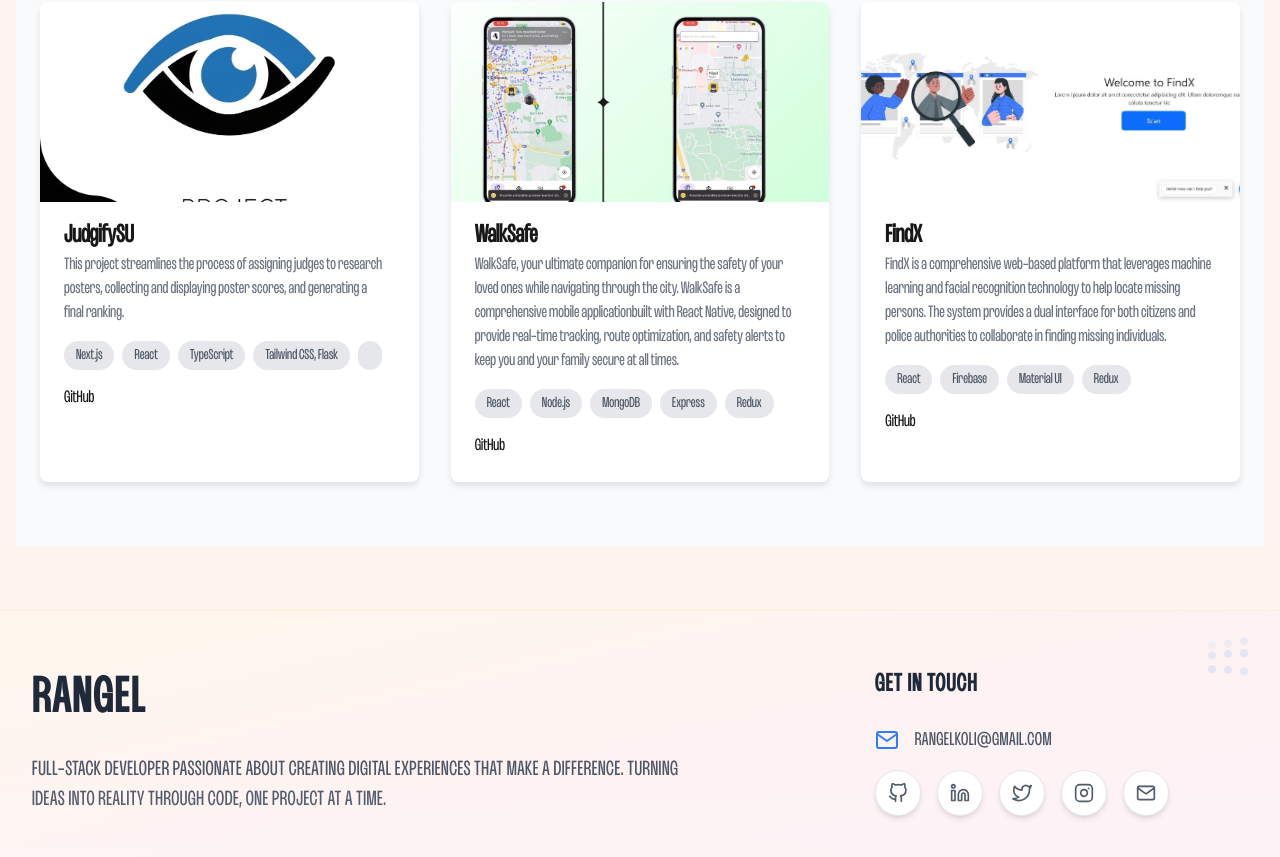
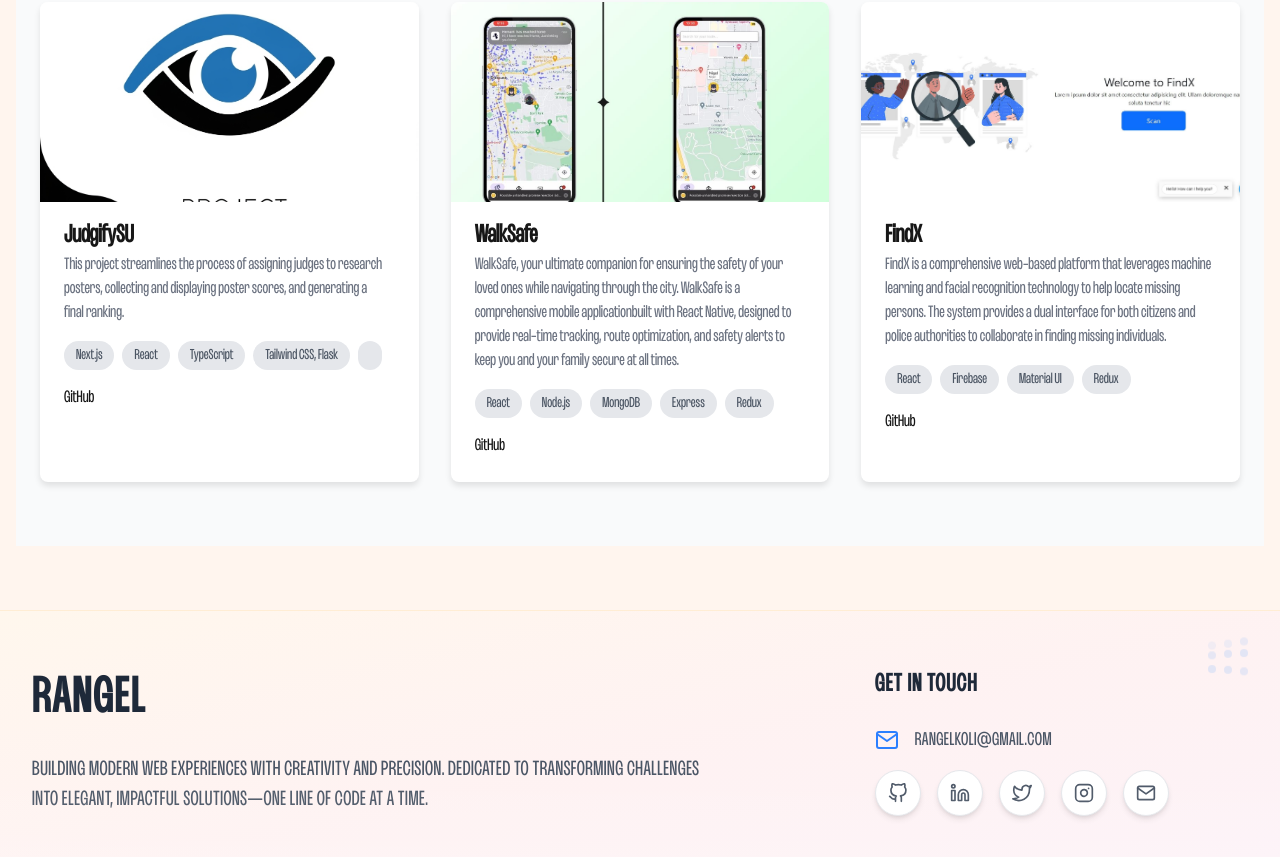
Before and after one commit to rangelkoli/rangelkoli-portfolio, a Next.js app: page /projects in a window 1280 px wide. Shown: the part 203-1060 px from the top of the page. Built offline with nearby package versions, Linux system fonts and the light colour scheme; a web font is replaced by a local one.

Commit message:
refactor: remove unused import and onUpdate function from FeaturedProjects component

```diff
--- a/app/layout.tsx
+++ b/app/layout.tsx
@@ -2,7 +2,6 @@
 
 import React, { useState, useEffect } from "react";
 import { AnimatePresence } from "framer-motion";
-import { Geist, Geist_Mono } from "next/font/google";
 import { usePathname } from "next/navigation";
 import "./globals.css";
 import Preloader from "../components/Preloader";
--- a/components/FeaturedProjects.tsx
+++ b/components/FeaturedProjects.tsx
@@ -48,12 +48,6 @@ const FeaturedProjects = () => {
           end: `+=${projects.length * 1000}vh`,
           pin: true,
           scrub: true,
-          onUpdate: (self) => {
-            const newIndex = Math.min(
-              Math.floor(self.progress * projects.length),
-              projects.length - 1
-            );
-          },
         },
       });
 
--- a/components/Footer.tsx
+++ b/components/Footer.tsx
@@ -67,9 +67,9 @@ const Footer = () => {
                 </Link>
               </div>
               <p className='text-xl text-gray-600 leading-relaxed mb-8 max-w-2xl uppercase tracking-wide font-medium'>
-                FULL-STACK DEVELOPER PASSIONATE ABOUT CREATING DIGITAL
-                EXPERIENCES THAT MAKE A DIFFERENCE. TURNING IDEAS INTO REALITY
-                THROUGH CODE, ONE PROJECT AT A TIME.
+                BUILDING MODERN WEB EXPERIENCES WITH CREATIVITY AND PRECISION.
+                DEDICATED TO TRANSFORMING CHALLENGES INTO ELEGANT, IMPACTFUL
+                SOLUTIONS—ONE LINE OF CODE AT A TIME.
               </p>
             </div>
 
```
